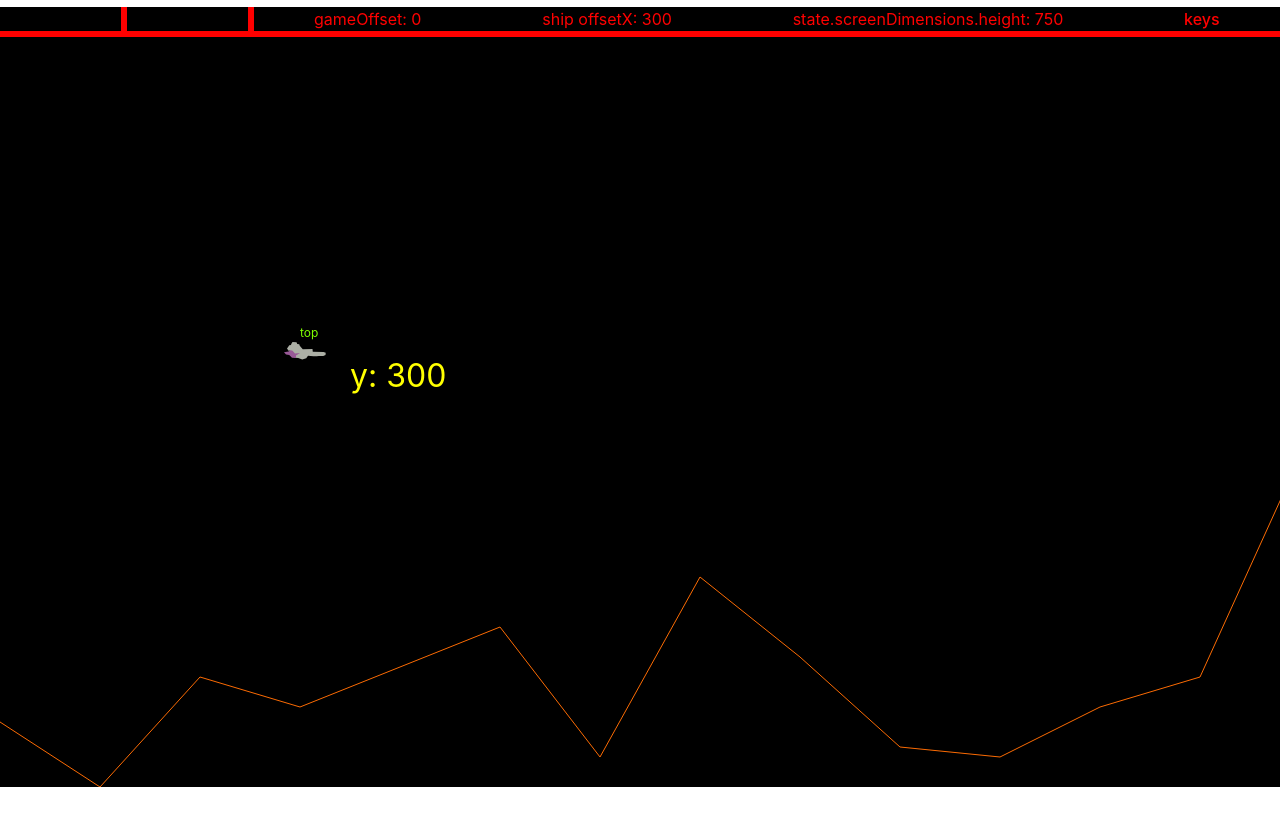
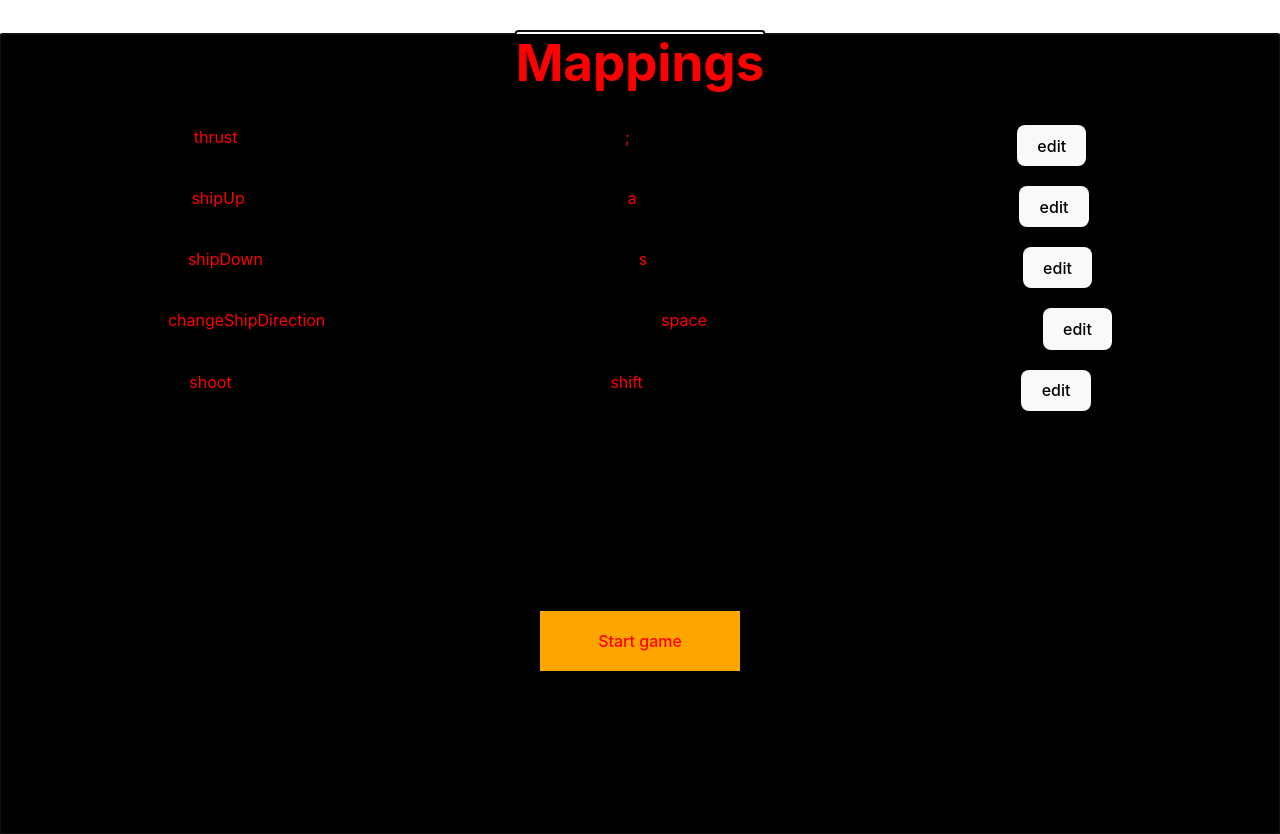
Before and after one commit to sofacles/pretender, a React (Vite) app: page / in a window 1280 px wide. Before the commit the page ends 800 px from the top, so only its background shows below. Built offline with nearby package versions, Linux system fonts and the light colour scheme.

Commit message:
add a Start game button to KeyMappingsPane. it's now the start screen

```diff
--- a/src/index.css
+++ b/src/index.css
@@ -18,6 +18,7 @@ a {
   color: #646cff;
   text-decoration: inherit;
 }
+
 a:hover {
   color: #535bf2;
 }
@@ -46,9 +47,11 @@ button {
   cursor: pointer;
   transition: border-color 0.25s;
 }
+
 button:hover {
   border-color: #646cff;
 }
+
 button:focus,
 button:focus-visible {
   outline: 4px auto -webkit-focus-ring-color;
@@ -59,9 +62,11 @@ button:focus-visible {
     color: #213547;
     background-color: #ffffff;
   }
+
   a:hover {
     color: #747bff;
   }
+
   button {
     background-color: #f9f9f9;
   }
@@ -79,3 +84,19 @@ button:focus-visible {
   fill: chartreuse;
   font-size: 3rem;
 }
+
+.center-content {
+  align-items: center;
+  display: flex;
+  justify-content: center;
+}
+
+.button-div {
+  align-items: center;
+  background-color: orange;
+  display: flex;
+  height: 60px;
+  justify-content: center;
+  margin-top: 200px;
+  width: 200px;
+}
--- a/src/pretender/GameWrapper.tsx
+++ b/src/pretender/GameWrapper.tsx
@@ -11,8 +11,8 @@ const GameWrapper = () => {
     <Provider store={store}>
       <BrowserRouter>
         <Routes>
-          <Route path="/" element={<MainScreen />} />
-          <Route path="/keys" element={<KeyMappingsPane />} />
+          <Route path="/play" element={<MainScreen />} />
+          <Route path="/" element={<KeyMappingsPane />} />
         </Routes>
       </BrowserRouter>
     </Provider>
--- a/src/pretender/KeyMappingsPane.tsx
+++ b/src/pretender/KeyMappingsPane.tsx
@@ -76,11 +76,11 @@ const KeyMappingsPane = () => {
         isEditing={shoot.name === keyBeingEdited}
         toggleEditMode={toggleEditModeFor}
       />
-      <footer>
-        <Link to="/" style={{ color: "red" }}>
-          Back to game
+      <div className="center-content">
+        <Link to="/play" style={{ color: "red" }}>
+          <div className="button-div">Start game</div>
         </Link>
-      </footer>
+      </div>
     </div>
   );
 };
```
